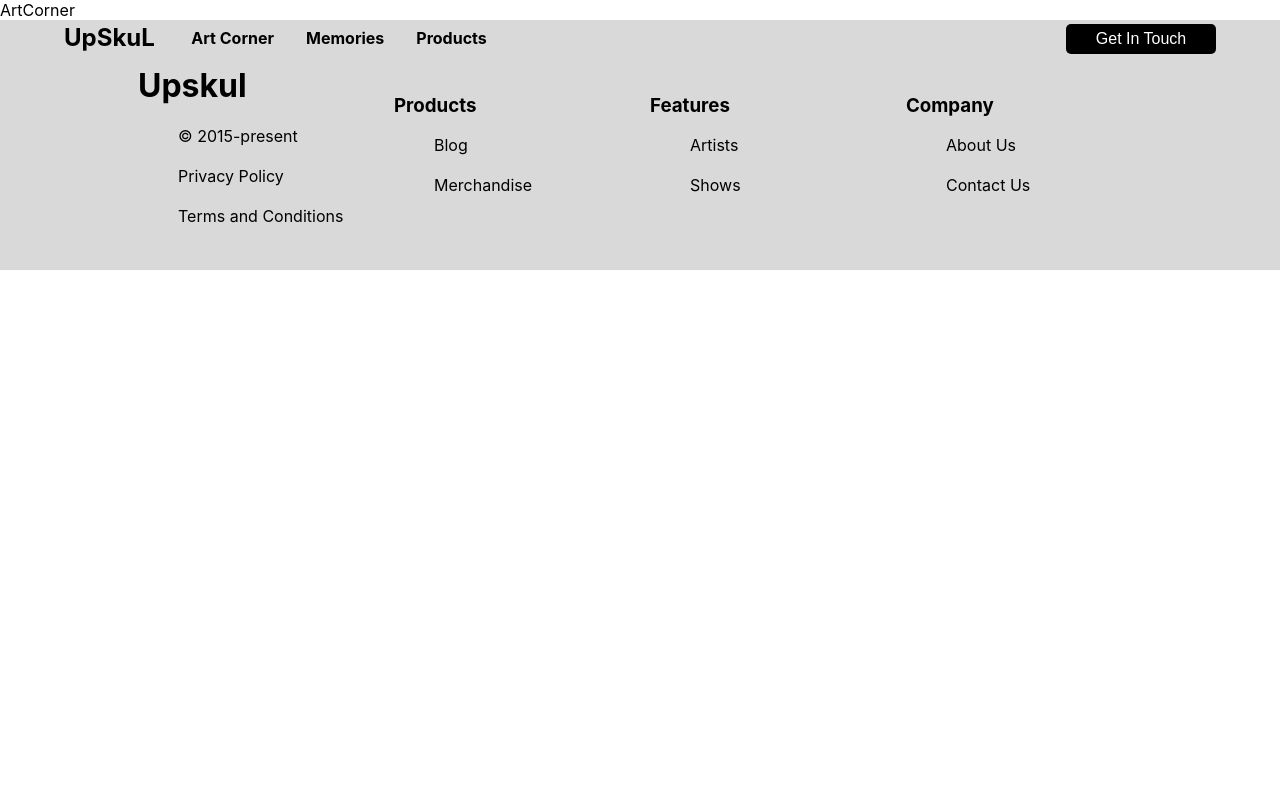
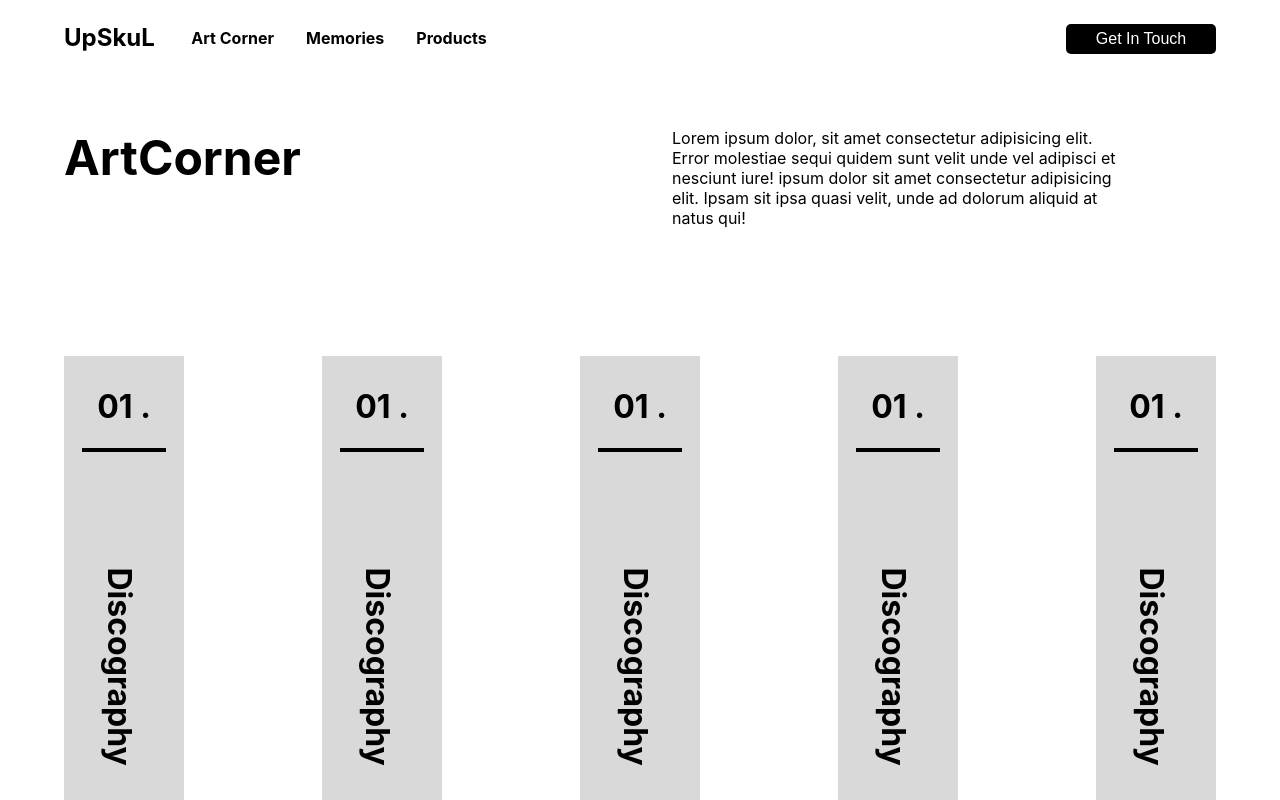
Before and after one commit to okore-lens/upskul, a React (Create React App) app: page /art in a window 1280 px wide. Shown: the top 800 px of the page. Built offline with nearby package versions, Linux system fonts and the light colour scheme.

Commit message:
Art Corner Page

```diff
--- a/src/pages/about/About.jsx
+++ b/src/pages/about/About.jsx
@@ -1,8 +1,8 @@
 import HeroText from "./component/HeroText";
 import image from "../../assets/images/image.jpg";
+import Contact from "../../components/contact/Contact";
 
 import "./about.scss";
-import Contact from "./component/contact/Contact";
 
 const About = () => {
   return (
--- a/src/pages/artCorner/ArtCorner.jsx
+++ b/src/pages/artCorner/ArtCorner.jsx
@@ -1,7 +1,29 @@
-import React from "react";
+import "./artCorner.scss";
+import ArtCard from "./components/ArtCard";
 
 const ArtCorner = () => {
-  return <div>ArtCorner</div>;
+  return (
+    <div className="ArtCorner">
+      <div className="hero">
+        <div className="text">
+          <h1>ArtCorner</h1>
+          <p>
+            Lorem ipsum dolor, sit amet consectetur adipisicing elit. Error
+            molestiae sequi quidem sunt velit unde vel adipisci et nesciunt
+            iure! ipsum dolor sit amet consectetur adipisicing elit. Ipsam sit
+            ipsa quasi velit, unde ad dolorum aliquid at natus qui!
+          </p>
+        </div>
+        <div className="art-cards">
+          <ArtCard />
+          <ArtCard />
+          <ArtCard />
+          <ArtCard />
+          <ArtCard />
+        </div>
+      </div>
+    </div>
+  );
 };
 
 export default ArtCorner;
--- a/src/pages/artCorner/artCorner.scss
+++ b/src/pages/artCorner/artCorner.scss
@@ -0,0 +1,52 @@
+.ArtCorner {
+  margin: 6em 0;
+  .hero {
+    width: 90%;
+    margin: auto;
+    .text {
+      display: grid;
+      grid-template-columns: 1fr 1fr;
+      h1 {
+        // margin: 1em;
+        font-size: 3em;
+      }
+      p {
+        margin: 2em;
+        width: 80%;
+      }
+    }
+  }
+  .art-cards {
+    display: flex;
+    justify-content: space-between;
+    margin: 6em 0;
+    .ArtCard {
+      text-align: center;
+      width: 100px;
+      height: 500px;
+      padding: 10px;
+      background-color: #d9d9d9;
+      .number {
+        height: 20%;
+        hr {
+          width: 80%;
+          border: 2px solid #000000;
+        }
+      }
+
+      .title {
+        height: 50%;
+        display: flex;
+        justify-items: center;
+        align-items: center;
+        h3 {
+          width: 90%;
+          transform: rotate(90deg);
+          margin: 0;
+          margin-block: 0 0;
+          font-size: 2em;
+        }
+      }
+    }
+  }
+}
--- /dev/null
+++ b/src/pages/artCorner/components/ArtCard.jsx
@@ -0,0 +1,15 @@
+const ArtCard = () => {
+  return (
+    <div className="ArtCard">
+      <div className="number">
+        <h1>01 .</h1>
+        <hr />
+      </div>
+      <div className="title">
+        <h3>Discography</h3>
+      </div>
+    </div>
+  );
+};
+
+export default ArtCard;
```
Also changed, not shown: src/components/contact/Contact.jsx (renamed from src/pages/about/component/contact/Contact.jsx), src/components/contact/contact.scss (renamed from src/pages/about/component/contact/contact.scss).
